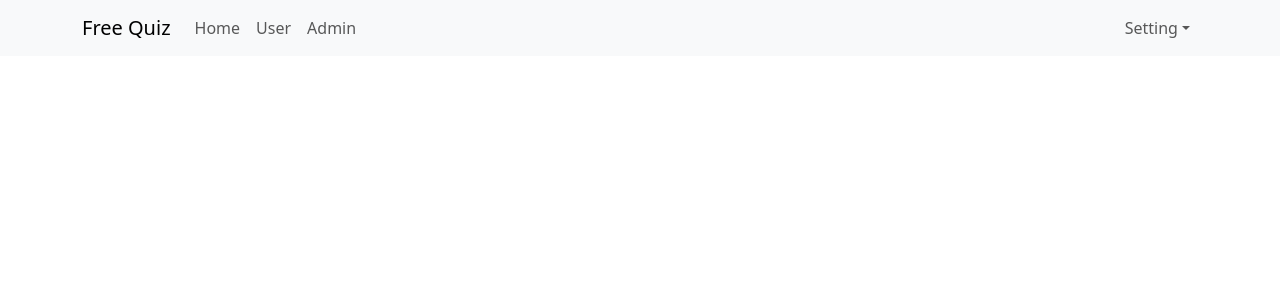
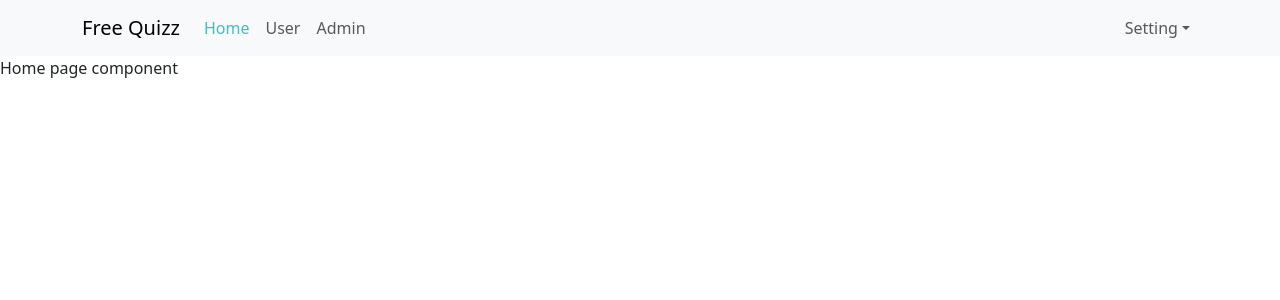
Before and after one commit to PhongPahmm/react-test, a React (Create React App) app: page / in a window 1280 px wide. Shown: the top 300 px of the page. Built offline with nearby package versions, Linux system fonts and the light colour scheme.

Commit message:
index route

```diff
--- a/src/App.scss
+++ b/src/App.scss
@@ -6,3 +6,11 @@
   -webkit-font-smoothing: antialiased;
   -moz-osx-font-smoothing: grayscale;
 }
+
+.app-container {
+  .header-container {
+    .navbar-nav .nav-link.active {
+      color: rgb(62, 192, 192);
+    }
+  }
+}
--- a/src/components/Header/Header.js
+++ b/src/components/Header/Header.js
@@ -2,31 +2,25 @@
 import Nav from 'react-bootstrap/Nav';
 import Navbar from 'react-bootstrap/Navbar';
 import NavDropdown from 'react-bootstrap/NavDropdown';
-import { Link } from "react-router-dom";
+import { NavLink } from "react-router-dom";
 
 const Header = () => {
     return (
         <Navbar expand="lg" className="bg-body-tertiary">
             <Container>
-                <Navbar.Brand href="#home">Free Quiz</Navbar.Brand>
+                <NavLink to="/" className='navbar-brand'>Free Quizz</NavLink>
                 <Navbar.Toggle aria-controls="basic-navbar-nav" />
                 <Navbar.Collapse id="basic-navbar-nav">
                     <Nav className="me-auto">
-                        <Link to="/" className='nav-link'>Home</Link>
-                        <Link to="/users" className='nav-link'>User</Link>
-                        <Link to="/admins" className='nav-link'>Admin</Link>
-                        {/* <Nav.Link href="/">Home</Nav.Link>
-                        <Nav.Link href="/users">User</Nav.Link>
-                        <Nav.Link href="/admin">Admin</Nav.Link> */}
+                        <NavLink to="/" className='nav-link'>Home</NavLink>
+                        <NavLink to="/users" className='nav-link'>User</NavLink>
+                        <NavLink to="/admins" className='nav-link'>Admin</NavLink>
                     </Nav>
                     <Nav>
                         <NavDropdown title="Setting" id="basic-nav-dropdown">
-                            <NavDropdown.Item href="#action/3.1">Log in</NavDropdown.Item>
-                            <NavDropdown.Item href="#action/3.2">
-                                Log out
-                            </NavDropdown.Item>
-                            <NavDropdown.Item href="#action/3.3">Profile</NavDropdown.Item>
-
+                            <NavDropdown.Item>Log in</NavDropdown.Item>
+                            <NavDropdown.Item>Log out</NavDropdown.Item>
+                            <NavDropdown.Item>Profile</NavDropdown.Item>
                         </NavDropdown>
                     </Nav>
                 </Navbar.Collapse>
--- /dev/null
+++ b/src/components/Home/HomePage.js
@@ -0,0 +1,8 @@
+const HomePage = (props) => {
+    return (
+        <div className="homepage-container">
+            Home page component
+        </div>
+    )
+}
+export default HomePage;
--- a/src/index.js
+++ b/src/index.js
@@ -8,6 +8,7 @@
 import { BrowserRouter, Routes, Route } from "react-router-dom";
 import User from './components/User/User';
 import Admin from './components/Admin/Admin';
+import HomePage from './components/Home/HomePage';
 
 const root = ReactDOM.createRoot(document.getElementById('root'));
 root.render(
@@ -16,6 +17,7 @@
     <BrowserRouter>
       <Routes>
         <Route path="/" element={<App />} >
+          <Route index element={<HomePage />} />
           <Route path="users" element={<User />} />
           <Route path="admins" element={<Admin />} />
         </Route>
```
